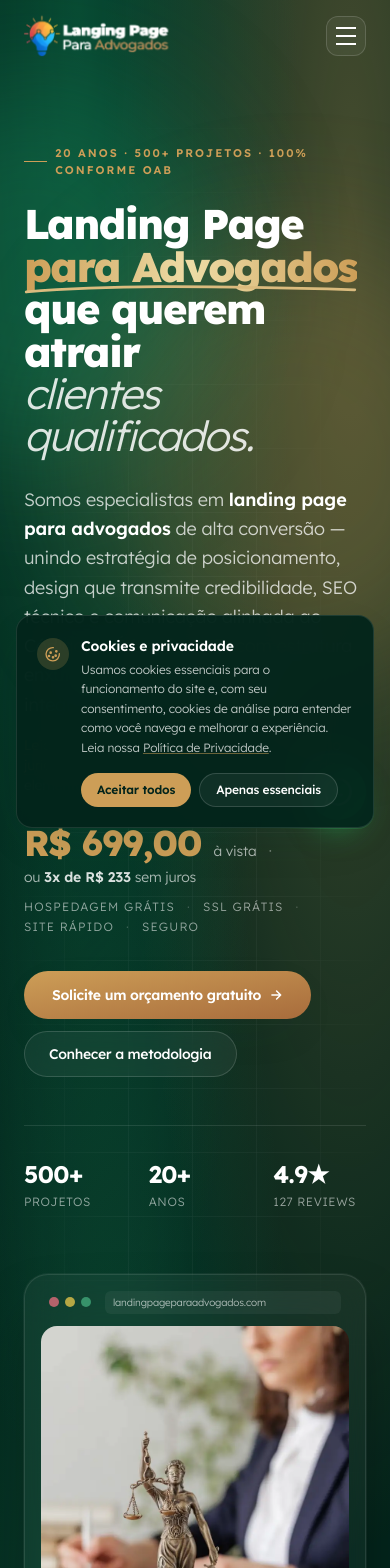
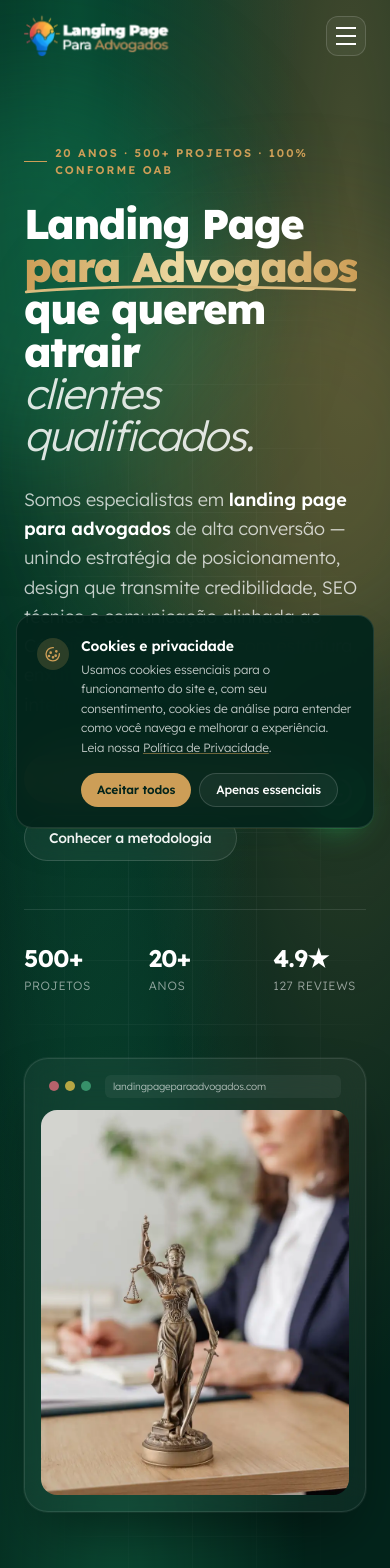
Before and after one commit to webpixeldf/landing-page-para-advogados, a Next.js app: page / in a window 390 px wide. Shown: the top 1568 px of the page. Built offline with nearby package versions, Linux system fonts and the light colour scheme.

Commit message:
fix(home): move link do guia de captação do Hero para seção de preço no Guide

```diff
--- a/src/components/Guide.tsx
+++ b/src/components/Guide.tsx
@@ -232,6 +232,12 @@ export default function Guide() {
                 O prazo de retorno depende da área de atuação, do tráfego, da oferta, da região
                 e da maturidade comercial da banca.
               </p>
+              <p className="mt-4 text-sm font-light text-ink-400">
+                <Link href="/blog/pagina-de-captura-para-advogados-guia-completo/" className="border-b border-accent/30 font-medium text-primary transition-colors hover:text-accent">
+                  Leia o guia completo sobre páginas de captação jurídica
+                </Link>
+                {' '}— entenda a estratégia por trás de cada elemento da página antes de investir.
+              </p>
             </article>
           </div>
         </div>
--- a/src/components/Hero.tsx
+++ b/src/components/Hero.tsx
@@ -73,33 +73,6 @@ export default function Hero() {
               alta conversão — unindo estratégia de posicionamento, design que transmite credibilidade,
               SEO técnico e comunicação alinhada ao Código de Ética da OAB, com estrutura enxuta,
               carregamento rápido e integração direta com WhatsApp.
-            </p>
-            <p className="mt-4 text-sm font-light text-white/50">
-              <Link href="/blog/pagina-de-captura-para-advogados-guia-completo/" className="border-b border-accent/30 text-accent transition-colors hover:border-accent">
-                Leia o guia completo sobre páginas de captação jurídica
-              </Link>
-              {' '}— entenda a estratégia por trás de cada elemento da página antes de investir.
-            </p>
-
-            <div className="mt-7 flex flex-wrap items-baseline gap-x-3 gap-y-1 text-white">
-              <span className="font-display text-4xl font-extrabold tracking-tight text-accent md:text-5xl">
-                R$ 699,00
-              </span>
-              <span className="text-sm font-light text-white/65">à vista</span>
-              <span className="text-white/35">·</span>
-              <span className="text-sm font-light text-white/65">
-                ou <span className="font-semibold text-white/85">3x de R$ 233</span> sem juros
-              </span>
-            </div>
-
-            <p className="mt-3 flex flex-wrap items-center gap-x-3 gap-y-1 text-xs uppercase tracking-widest text-white/55">
-              <span>Hospedagem grátis</span>
-              <span className="text-white/25">·</span>
-              <span>SSL grátis</span>
-              <span className="text-white/25">·</span>
-              <span>Site rápido</span>
-              <span className="text-white/25">·</span>
-              <span>Seguro</span>
             </p>
 
             <div className="mt-9 flex flex-wrap items-center gap-3">
```
